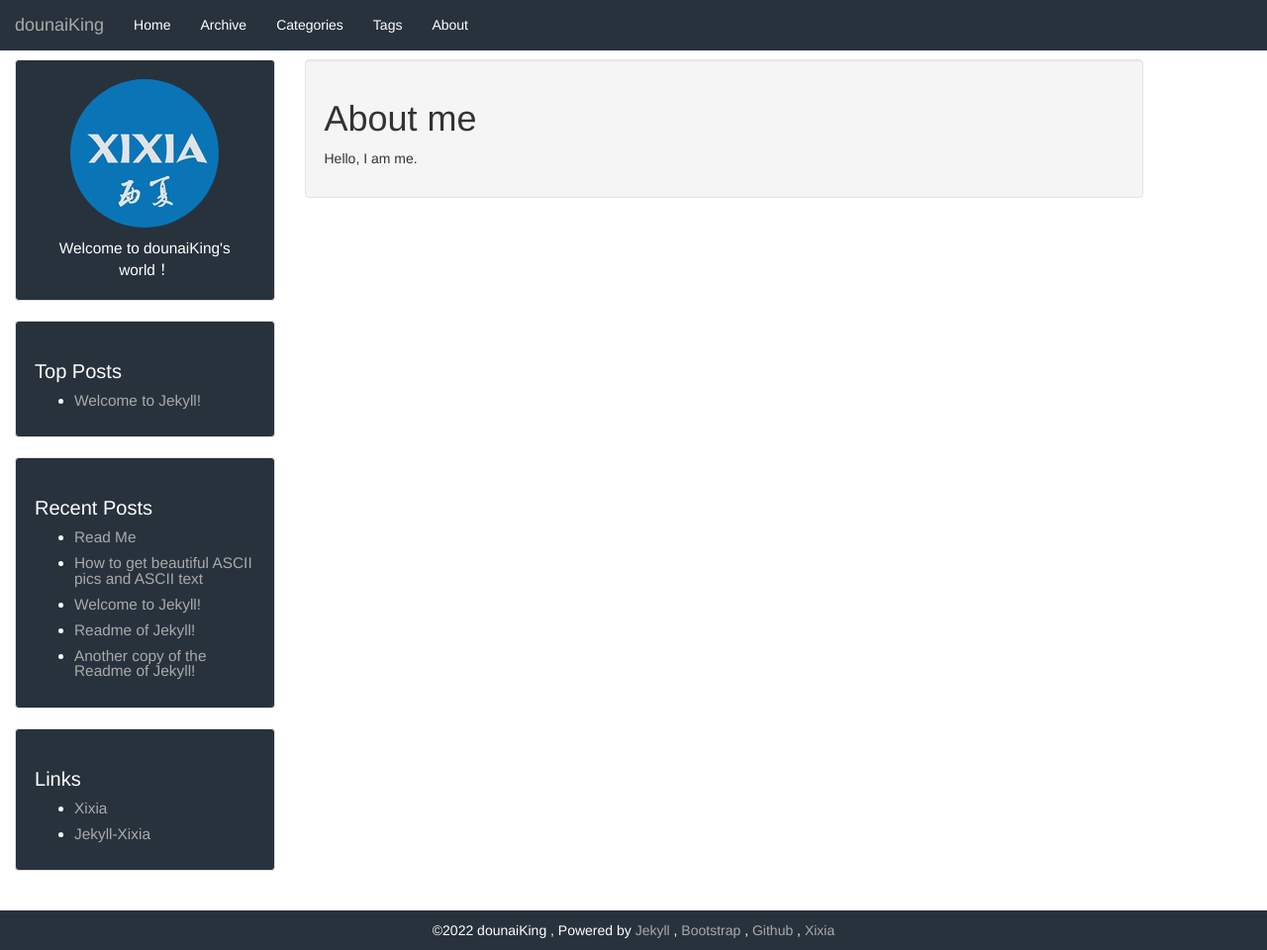
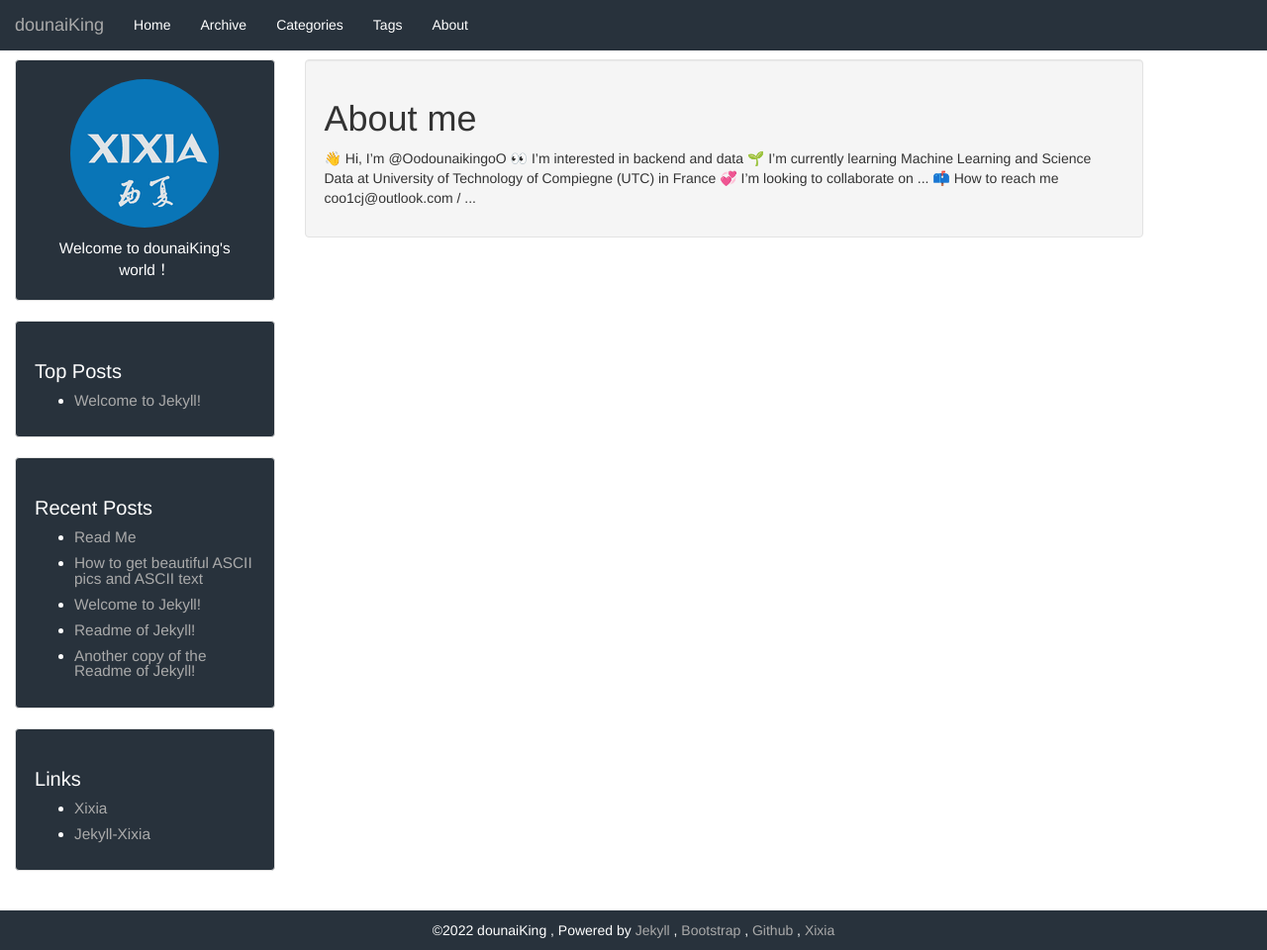
Before and after one commit to OodounaikingoO/OodounaikingoO.github.io, a Jekyll site: the page built from about.html, in a window 1280 px wide and 960 px high. Shown: the whole window at 99% size. Built offline with Jekyll 4.4.1, drawn with Linux system fonts in a browser that asks for light colours.

Commit message:
update about.html

```diff
--- a/about.html
+++ b/about.html
@@ -4,5 +4,10 @@
 
 <div class="well">
     <h1>About me</h1>
-    <p>Hello, I am me.</p>
+	<p>👋 Hi, I’m @OodounaikingoO
+👀 I’m interested in backend and data
+🌱 I’m currently learning Machine Learning and Science Data at University of Technology of Compiegne (UTC) in France
+💞️ I’m looking to collaborate on ...
+📫 How to reach me coo1cj@outlook.com / ...
+	</p>
 </div>
```
